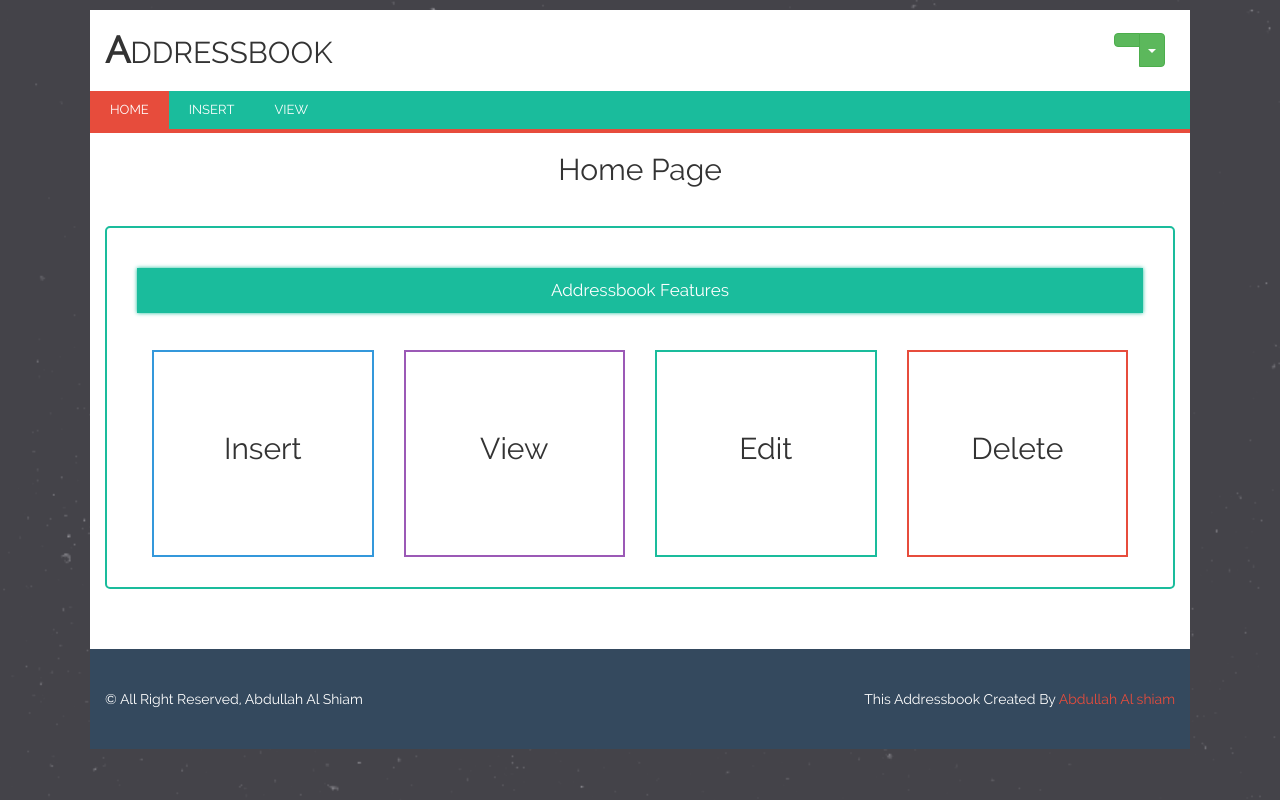
After one commit to Shiam-Cse-Ru/Online-Addressbook, a PHP site: page /home.php in a window 1280 px wide. The commit adds this page. Run offline with PHP 8.4, Linux system fonts and the light colour scheme; a user stored in the database is signed in; data comes from the database, SQL or seed files in the repository; data that the repository does not hold is empty.

Commit message:
add new php file home.php

```diff
--- /dev/null
+++ b/Addressbook/home.php
@@ -0,0 +1,119 @@
+<?php
+session_start();
+$dbcon=mysqli_connect("localhost","root","");
+
+mysqli_select_db($dbcon,"addressbook");
+
+if(!$_SESSION['username'])
+{
+
+    header("Location: login.php");//redirect to login page to secure the welcome page without login access.
+}
+
+?>
+
+<!DOCTYPE HTML>
+<html lang="en-US">
+<head>
+	<meta charset="UTF-8">
+	<title>This is a simple Addressbook.</title>
+	<link rel="stylesheet" type="text/css" href="css/bootstrap.css" media="all" />
+	<link rel="stylesheet" type="text/css" href="style.css" media="all" />
+</head>
+<body>
+	<section>
+		<div class="container">
+			<div class="row">
+				<div class="col-md-6">
+					<h1 class="logo">Addressbook</h1>
+
+				</div>
+				<?php
+                    if (isset($_SESSION['username'])) {
+                    	$login_username=$_SESSION['username'];
+
+					$result = mysqli_query($dbcon,"SELECT * FROM admin WHERE user_name = '$login_username'");
+					$a_row = mysqli_fetch_array($result);
+}
+				?>
+				<div class="col-md-6">
+					<!-- Split button -->
+					<div class="btn-group navbar-right custom-toggle">
+					  <button type="button" class="btn btn-success"><?php echo $a_row['name'];?></button>
+					  <button type="button" class="btn btn-success dropdown-toggle" data-toggle="dropdown">
+						<span class="caret"></span>
+						<span class="sr-only">Toggle Dropdown</span>
+					  </button>
+					  <ul class="dropdown-menu" role="menu">
+						<li><a href="profile.php">Profile</a></li>
+
+						<li class="divider"></li>
+						<li><a href="logout.php">Logout</a></li>
+					  </ul>
+					</div>
+				</div>
+
+
+				<div class="menu">
+					<ul>
+						<li class="current-menu-item"><a href="home.php">Home</a></li>
+						<li><a href="insert.php">Insert</a></li>
+						<li><a href="view.php">View</a></li>
+
+					</ul>
+				</div>
+
+				<div class="col-md-12">
+					<div class="header">
+						<h2>Home Page</h2>
+					</div>
+				</div>
+				<div class="col-md-12">
+					<div class="content">
+						<p>Addressbook Features</p>
+						<div class="col-md-3">
+							<div class="custom-home color-3">
+								<h2>Insert</h2>
+								<div class="home-caption color-3-bg">
+									<h4>You can insert your Data.</h4>
+								</div>
+							</div>
+						</div>
+						<div class="col-md-3">
+							<div class="custom-home color-4">
+								<h2>View</h2>
+								<div class="home-caption color-4-bg">
+									<h4>You can view your Data.</h4>
+								</div>
+							</div>
+						</div>
+						<div class="col-md-3">
+							<div class="custom-home color-2">
+								<h2>Edit</h2>
+								<div class="home-caption color-2-bg">
+									<h4>You can edit your Data.</h4>
+								</div>
+							</div>
+						</div>
+						<div class="col-md-3">
+							<div class="custom-home color-1">
+								<h2>Delete</h2>
+								<div class="home-caption color-1-bg">
+									<h4>You can delete your Data.</h4>
+								</div>
+							</div>
+						</div>
+					</div>
+				</div>
+				<div class="col-md-12 footer-bg">
+					<div class="footer">
+						<p>&copy; All Right Reserved, Abdullah Al Shiam <span class="mehedi-right">This Addressbook Created By <a href="http://www.facebook.com/shiam.asmshiam" target="_blank">Abdullah Al shiam </a></span></p>
+					</div>
+				</div>
+			</div>
+		</div>
+	</section>
+	<script type="text/javascript" src="js/jquery-1.11.3.min.js"></script>
+	<script type="text/javascript" src="js/bootstrap.min.js"></script>
+</body>
+</html>
```
Also changed, not shown: Addressbook/view.php (+18 -4 lines).
